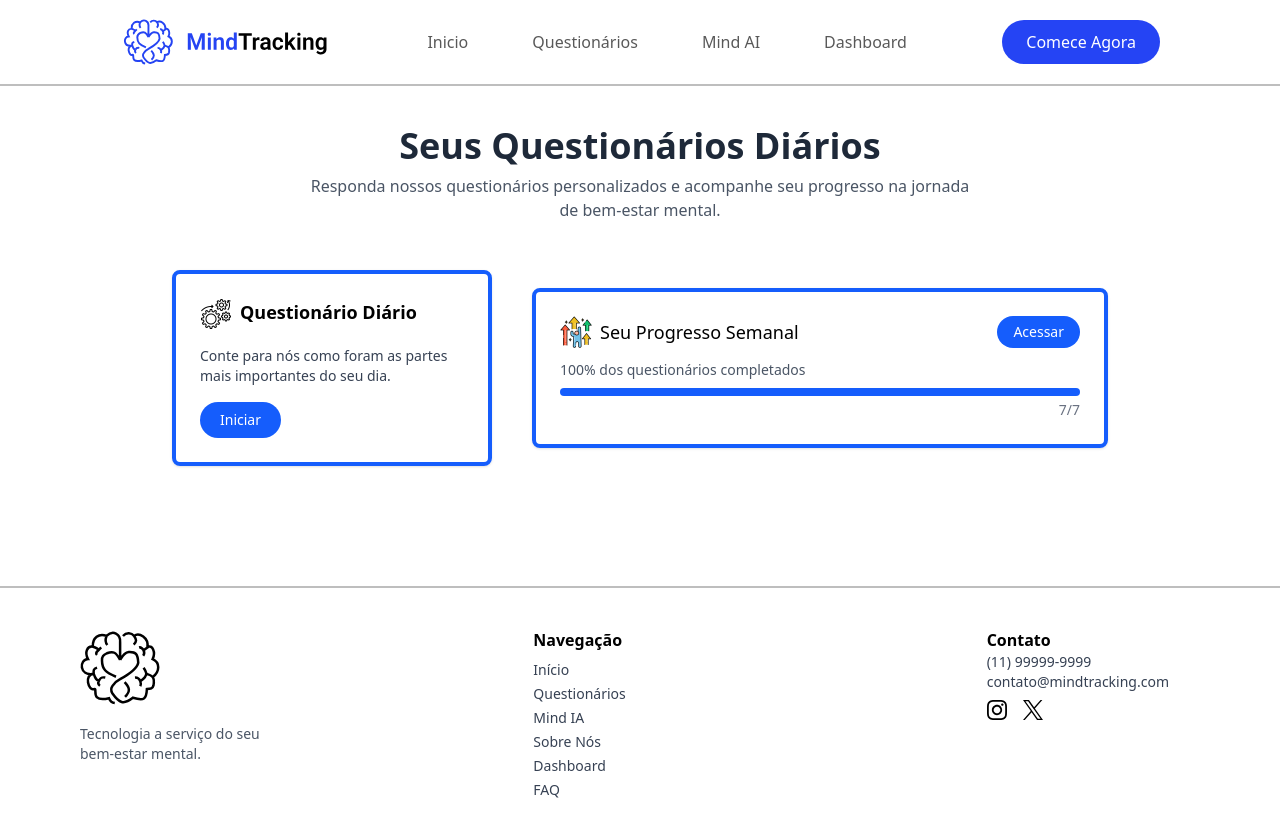
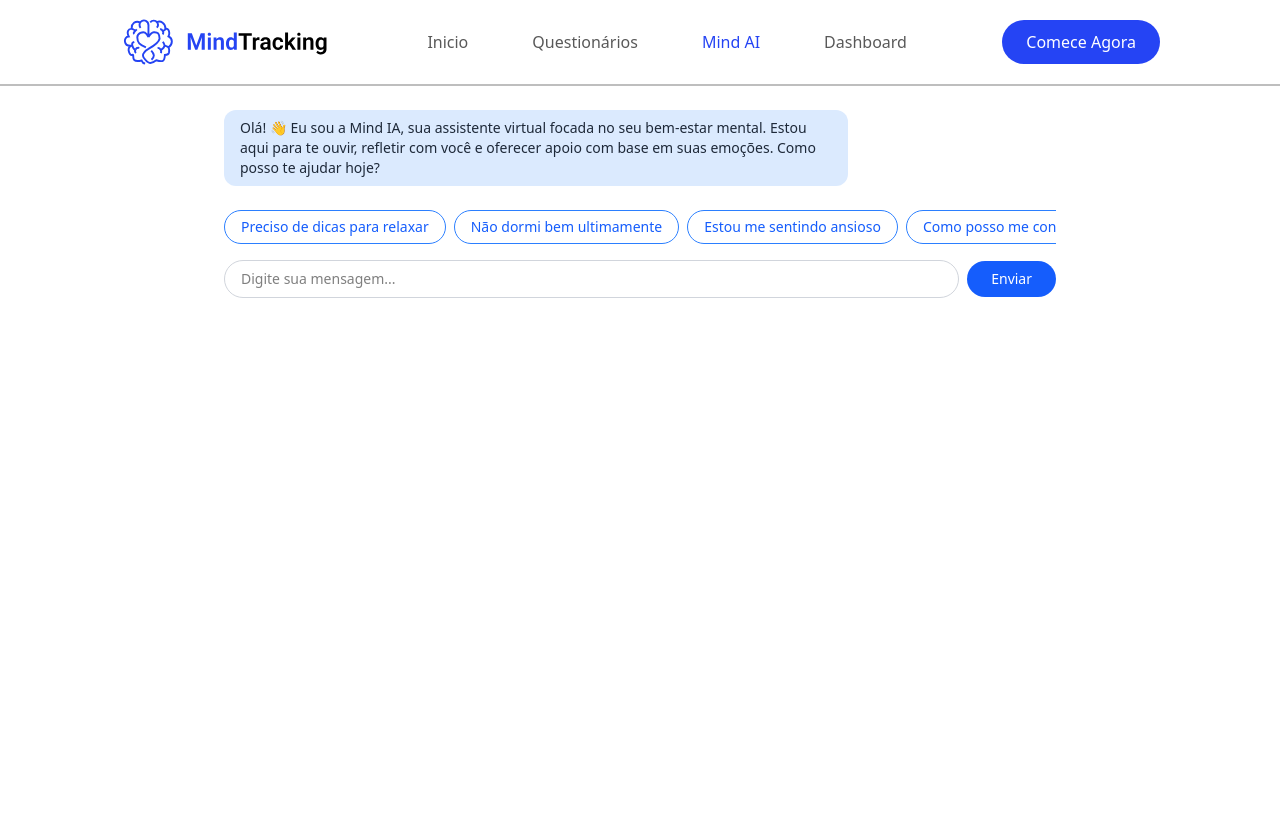
Before and after one commit to ThiagoNascBarros/mindtrancking, a React (Vite) app: page /mind-ai in a window 1280 px wide. Shown: the top 836 px of the page. After the commit the page ends 800 px from the top, so only its background shows below. Built offline with nearby package versions, Linux system fonts and the light colour scheme.

Commit message:
feat: criacao da pagina mindia

```diff
--- a/src/App.tsx
+++ b/src/App.tsx
@@ -1,12 +1,16 @@
 import React from "react";
+import { Routes, Route } from "react-router-dom";
 import Questionario from "./Pages/Questionario";
 import Home from "./Pages/Home";
-
+import MindIA from "./Pages/MindIA";
 
 export default function App() {
   return (
-    <div>
-      <Questionario />
-    </div>
+    <Routes>
+      <Route path="/" element={<Home />} />
+      <Route path="/home" element={<Home />} />
+      <Route path="/questionarios" element={<Questionario />} />
+      <Route path="/mind-ai" element={<MindIA />} />
+    </Routes>
   );
 }
--- /dev/null
+++ b/src/Pages/MindIA.tsx
@@ -0,0 +1,114 @@
+import React, { useState } from "react";
+import Header from "../components/Header/Header";
+import { motion } from "framer-motion";
+
+export default function MindIA() {
+  const [messages, setMessages] = useState([
+    {
+      from: "ia",
+      text: "Olá! 👋 Eu sou a Mind IA, sua assistente virtual focada no seu bem-estar mental. Estou aqui para te ouvir, refletir com você e oferecer apoio com base em suas emoções. Como posso te ajudar hoje?",
+    }
+  ]);
+
+  const [input, setInput] = useState("");
+
+  const quickReplies = [
+    "Preciso de dicas para relaxar",
+    "Não dormi bem ultimamente",
+    "Estou me sentindo ansioso",
+    "Como posso me concentrar melhor?",
+  ];
+
+  const handleSend = () => {
+    if (!input.trim()) return;
+    setMessages([...messages, { from: "user", text: input }]);
+    setInput("");
+    // Simular resposta da IA (pode integrar com API futuramente)
+    setTimeout(() => {
+      setMessages((prev) => [
+        ...prev,
+        {
+          from: "ia",
+          text:
+            "Obrigado por compartilhar. Estou aqui para ajudar. Que tal algumas dicas de respiração?",
+        },
+      ]);
+    }, 1000);
+  };
+
+  const handleQuickReply = (msg: string) => {
+    setMessages([...messages, { from: "user", text: msg }]);
+    // Simular resposta também
+    setTimeout(() => {
+      setMessages((prev) => [
+        ...prev,
+        {
+          from: "ia",
+          text:
+            "Entendo. A ansiedade pode ser difícil de lidar. Você gostaria de algumas técnicas de respiração?",
+        },
+      ]);
+    }, 1000);
+  };
+
+  return (
+    <div className="bg-white min-h-screen flex flex-col">
+      <Header />
+
+      <main className="flex-grow px-4 md:px-8 py-6 max-w-4xl mx-auto w-full">
+        {/* Área de mensagens */}
+        <div className="flex flex-col gap-4 mb-6">
+          {messages.map((msg, index) => (
+            <div
+              key={index}
+              className={`max-w-[75%] px-4 py-2 rounded-xl text-sm ${
+                msg.from === "user"
+                  ? "bg-blue-600 text-white self-end"
+                  : "bg-blue-100 text-gray-800 self-start"
+              }`}
+            >
+              {msg.text}
+            </div>
+          ))}
+        </div>
+
+        {/* Sugestões rápidas com carrossel */}
+        <div className="overflow-hidden mb-4">
+          <motion.div
+            className="flex gap-2 cursor-grab active:cursor-grabbing"
+            drag="x"
+            dragConstraints={{ left: -200, right: 0 }}
+            dragElastic={0.1}
+          >
+            {quickReplies.map((text, index) => (
+              <button
+                key={index}
+                onClick={() => handleQuickReply(text)}
+                className="bg-white border border-blue-500 text-blue-600 px-4 py-1.5 rounded-full text-sm hover:bg-blue-50 transition whitespace-nowrap"
+              >
+                {text}
+              </button>
+            ))}
+          </motion.div>
+        </div>
+
+        {/* Campo de input */}
+        <div className="flex gap-2 items-center">
+          <input
+            type="text"
+            value={input}
+            onChange={(e) => setInput(e.target.value)}
+            placeholder="Digite sua mensagem..."
+            className="flex-grow border border-gray-300 rounded-full px-4 py-2 text-sm focus:outline-none focus:ring-2 focus:ring-blue-500"
+          />
+          <button
+            onClick={handleSend}
+            className="bg-blue-600 text-white px-6 py-2 rounded-full text-sm hover:bg-blue-700 transition"
+          >
+            Enviar
+          </button>
+        </div>
+      </main>
+    </div>
+  );
+}
--- a/src/components/Header/Header.tsx
+++ b/src/components/Header/Header.tsx
@@ -1,5 +1,5 @@
 import Logo from "../../../public/assets/Logo.svg";
-import { Link } from "react-router-dom";
+import { NavLink } from "react-router-dom";
 import { useNavigate } from "react-router-dom";
 import { Bars3Icon, XMarkIcon } from "@heroicons/react/24/outline";
 import { useState } from "react";
@@ -41,55 +41,60 @@ export default function Header() {
         open: { opacity: 1, x: 0 }
     };
 
+    const navLinkClass = ({ isActive }: { isActive: boolean }) =>
+        `text-[#000] hover:text-[#2544F4] font-medium transition-colors text-base ${
+            isActive ? 'text-[#2544F4] opacity-100' : 'opacity-65 hover:opacity-100'
+        }`;
+
     return (
         <header className="h-[86px] px-4 sm:px-8 md:px-12 lg:px-[120px] flex items-center justify-between border-[#bebebe] border-b-[2px] relative">
             <div>
-                <Link to="/">
+                <NavLink to="/">
                     <img
                         src={ Logo }
                         alt="logo"
                         className="w-[160px] md:w-[180px] lg:w-[212px] h-[46px]"
                     />
-                </Link>
+                </NavLink>
             </div>
 
             {/* Menu Desktop */}
             <nav className="hidden lg:block">
                 <ul className="flex gap-16">
                     <li>
-                        <Link
+                        <NavLink
                             to="/"
-                            className="text-[#000] hover:text-[#2544F4] font-medium opacity-65 hover:opacity-100 text-base"
+                            className={navLinkClass}
                         >
                             Inicio
-                        </Link>
+                        </NavLink>
                     </li>
 
                     <li>
-                        <Link
+                        <NavLink
                             to="/questionarios"
-                            className="text-[#000] hover:text-[#2544F4] font-medium opacity-65 hover:opacity-100 text-base"
+                            className={navLinkClass}
                         >
                             Questionários
-                        </Link>
+                        </NavLink>
                     </li>
 
                     <li>
-                        <Link
+                        <NavLink
                             to="/mind-ai"
-                            className="text-[#000] hover:text-[#2544F4] font-medium opacity-65 hover:opacity-100 text-base"
+                            className={navLinkClass}
                         >
                             Mind AI
-                        </Link>
+                        </NavLink>
                     </li>
 
                     <li>
-                        <Link
+                        <NavLink
                             to="/dashboard"
-                            className="text-[#000] hover:text-[#2544F4] font-medium opacity-65 hover:opacity-100 text-base"
+                            className={navLinkClass}
                         >
                             Dashboard
-                        </Link>
+                        </NavLink>
                     </li>
                 </ul>
             </nav>
@@ -142,52 +147,52 @@ export default function Header() {
                                 variants={menuItemVariants}
                                 transition={{ delay: 0.1 }}
                             >
-                                <Link
+                                <NavLink
                                     to="/"
-                                    className="text-[#000] hover:text-[#2544F4] font-medium opacity-65 hover:opacity-100 text-base md:text-lg block"
+                                    className={navLinkClass}
                                     onClick={toggleMenu}
                                 >
                                     Inicio
-                                </Link>
+                                </NavLink>
                             </motion.li>
 
                             <motion.li
                                 variants={menuItemVariants}
                                 transition={{ delay: 0.2 }}
                             >
-                                <Link
+                                <NavLink
                                     to="/questionarios"
-                                    className="text-[#000] hover:text-[#2544F4] font-medium opacity-65 hover:opacity-100 text-base md:text-lg block"
+                                    className={navLinkClass}
                                     onClick={toggleMenu}
                                 >
                                     Questionários
-                                </Link>
+                                </NavLink>
                             </motion.li>
 
                             <motion.li
                                 variants={menuItemVariants}
                                 transition={{ delay: 0.3 }}
                             >
-                                <Link
+                                <NavLink
                                     to="/mind-ai"
-                                    className="text-[#000] hover:text-[#2544F4] font-medium opacity-65 hover:opacity-100 text-base md:text-lg block"
+                                    className={navLinkClass}
                                     onClick={toggleMenu}
                                 >
                                     Mind AI
-                                </Link>
+                                </NavLink>
                             </motion.li>
 
                             <motion.li
                                 variants={menuItemVariants}
                                 transition={{ delay: 0.4 }}
                             >
-                                <Link
+                                <NavLink
                                     to="/dashboard"
-                                    className="text-[#000] hover:text-[#2544F4] font-medium opacity-65 hover:opacity-100 text-base md:text-lg block"
+                                    className={navLinkClass}
                                     onClick={toggleMenu}
                                 >
                                     Dashboard
-                                </Link>
+                                </NavLink>
                             </motion.li>
 
                             <motion.li
```
